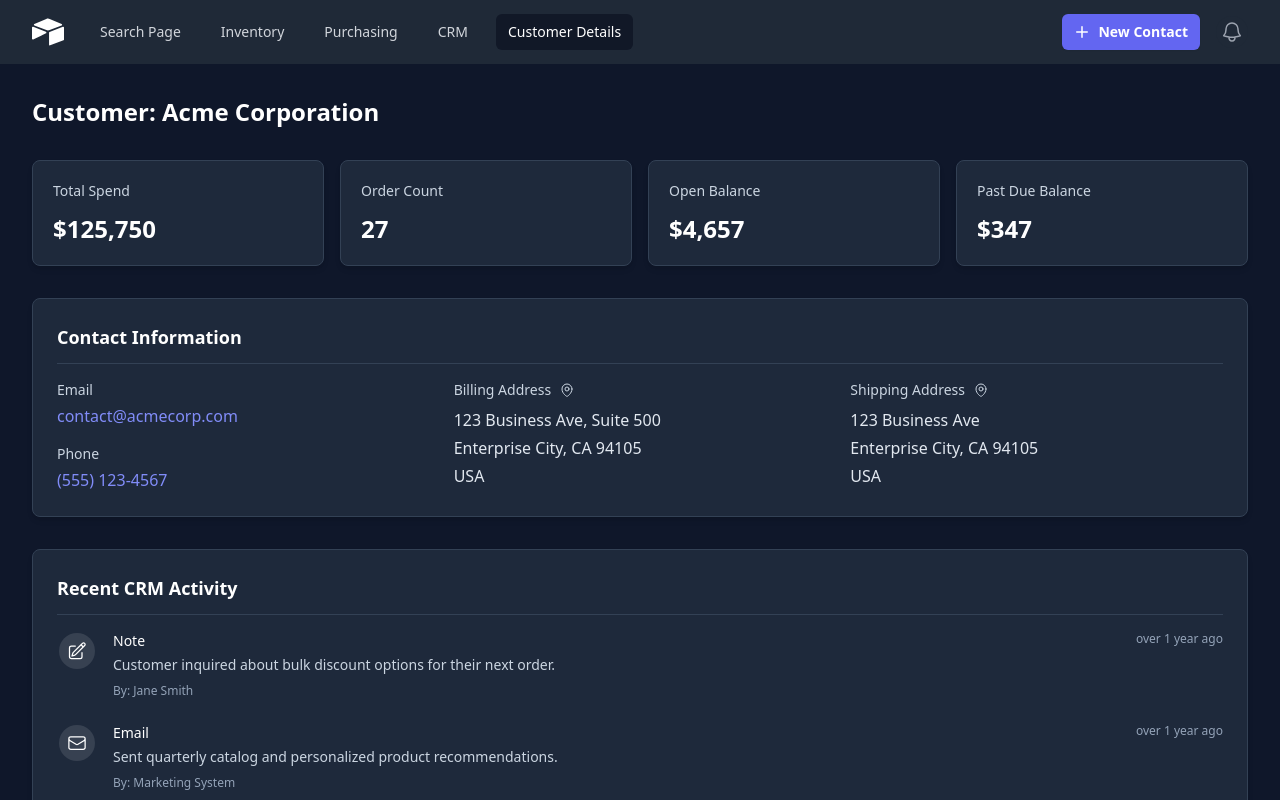
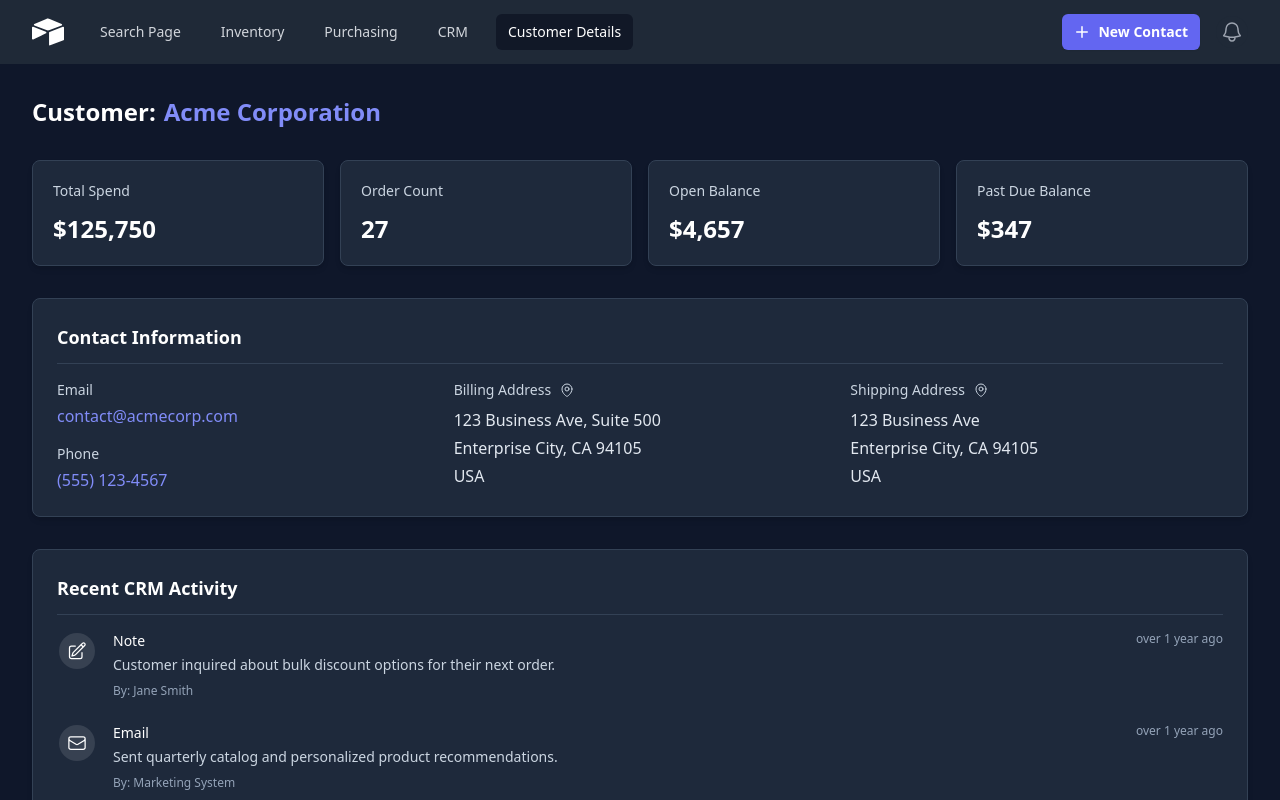
Before and after one commit to mdrobbins/netsuite-react-demo, a React (Create React App) app: page /#/customer/CUST-1001 in a window 1280 px wide. Shown: the top 800 px of the page. Built offline with nearby package versions, Linux system fonts and the light colour scheme; data requests are answered from the project's data file.

Commit message:
Working customer details via API

```diff
--- a/data/db.json
+++ b/data/db.json
@@ -207,18 +207,18 @@
   ],
   "customerDetails": {
     "id": "CUST-1001",
-    "name": "Acme Corporation",
+    "companyName": "Acme Corporation",
     "email": "contact@acmecorp.com",
     "phone": "(555) 123-4567",
     "shippingAddress": {
-      "street": "123 Business Ave",
+      "address1": "123 Business Ave",
       "city": "Enterprise City",
       "state": "CA",
       "zip": "94105",
       "country": "USA"
     },
     "billingAddress": {
-      "street": "123 Business Ave, Suite 500",
+      "address1": "123 Business Ave, Suite 500",
       "city": "Enterprise City",
       "state": "CA",
       "zip": "94105",
--- a/src/Components/CustomerDetailsScreen/ContactInfoCard.js
+++ b/src/Components/CustomerDetailsScreen/ContactInfoCard.js
@@ -6,7 +6,7 @@ function ContactInfoCard({ customer, className }) {
   const formatAddress = (address) => {
     return (
       <div className="space-y-1">
-        <div>{address.street}</div>
+        <div>{address.address1}</div>
         <div>{address.city}, {address.state} {address.zip}</div>
         <div>{address.country}</div>
       </div>
--- a/src/Components/CustomerDetailsScreen/CustomerDetails.js
+++ b/src/Components/CustomerDetailsScreen/CustomerDetails.js
@@ -33,7 +33,14 @@ function CustomerDetails() {
 
   return (
     <>
-      <h1 className="text-2xl font-bold text-white mb-6">Customer: {customer.name}</h1>
+        <div>
+          <h1 className="inline text-2xl font-bold text-white mb-6">
+              Customer:
+              <a href={`/app/common/entity/custjob.nl?id=${customer.id}`} target="_blank" className="hover:underline text-indigo-400 ml-2">
+                  {customer.companyName}
+              </a>
+          </h1>
+        </div>
 
       {/* Metrics Widgets */}
       <div className="grid grid-cols-1 md:grid-cols-2 lg:grid-cols-4 gap-4 mb-6">
--- /dev/null
+++ b/src/Components/icons/ExternalLink.js
@@ -0,0 +1,9 @@
+function ExternalLink() {
+    return (
+        <svg xmlns="http://www.w3.org/2000/svg" fill="none" viewBox="0 0 24 24" strokeWidth={1.5} stroke="currentColor" className="size-5">
+            <path strokeLinecap="round" strokeLinejoin="round" d="M13.5 6H5.25A2.25 2.25 0 0 0 3 8.25v10.5A2.25 2.25 0 0 0 5.25 21h10.5A2.25 2.25 0 0 0 18 18.75V10.5m-10.5 6L21 3m0 0h-5.25M21 3v5.25" />
+        </svg>
+    );
+}
+
+export { ExternalLink };
--- a/src/FileCabinet/SuiteScripts/starter-kit/datatek-starter-kit-api-restlet.js
+++ b/src/FileCabinet/SuiteScripts/starter-kit/datatek-starter-kit-api-restlet.js
@@ -18,6 +18,7 @@ define([
 
         const actionRouter = {
             searchCustomers,
+            getCustomerDetails,
             getProducts,
             getCategories,
             getOpenPurchaseOrders,
@@ -67,12 +68,69 @@ define([
     }
 
     function getCustomerDetails({ customerId }) {
-        const metrics = getCustomerMetrics({ customerId });
+        const metrics = getCustomerMetrics(customerId);
 
+        const customerData = getCustomerData(customerId);
 
+        const { id, companyName, email, phone } = customerData[0];
+
+        const shippingAddress = getAddress('shipping', customerData);
+        const billingAddress = getAddress('billing', customerData);
+
+        return {
+            id,
+            companyName,
+            email,
+            phone,
+            metrics,
+            shippingAddress,
+            billingAddress,
+        };
     }
 
-    function getCustomerMetrics({ customerId }) {
+    function getAddress(type, customerData) {
+        const address = customerData.find(a => a[type] === 'T');
+
+        const { address1, address2, city, state, zip, country } = address;
+
+        return {
+            address1,
+            address2,
+            city,
+            state,
+            zip,
+            country,
+        };
+    }
+
+    function getCustomerData(customerId) {
+        return query.runSuiteQL({
+            query: `
+                select c.id,
+                       c.companyname       as company_name,
+                       c.email,
+                       c.phone,
+                       cab.defaultshipping as shipping,
+                       cab.defaultbilling  as billing,
+                       cabea.addr1         as address1,
+                       cabea.addr2         as address2,
+                       cabea.city,
+                       cabea.state,
+                       cabea.zip,
+                       cabea.country,
+
+                from customer c
+                         left join customeraddressbook cab
+                                   on cab.entity = c.id and (cab.defaultbilling = 'T' or cab.defaultshipping = 'T')
+                         inner join customerAddressbookEntityAddress cabea on cab.addressbookaddress = cabea.nkey
+
+                where 1 = 1
+                  and c.id = ${customerId}
+            `
+        }).asMappedResults().map(mapPropertiesToCamelCase);
+    }
+
+    function getCustomerMetrics(customerId) {
         const results = query.runSuiteQL({
             query: `
                 select --top 10
@@ -88,7 +146,7 @@ define([
                          inner join transactionline tl on tl.transaction = t.id
 
                 where 1 = 1
-                  and t.entity = 2828
+                  and t.entity = ${customerId}
                   and t.recordtype = 'invoice'
                   and tl.mainline = 'T'
                   and tl.taxline = 'F'
```
Also changed, not shown: src/api/api.prod.js (line endings or trailing spaces).
